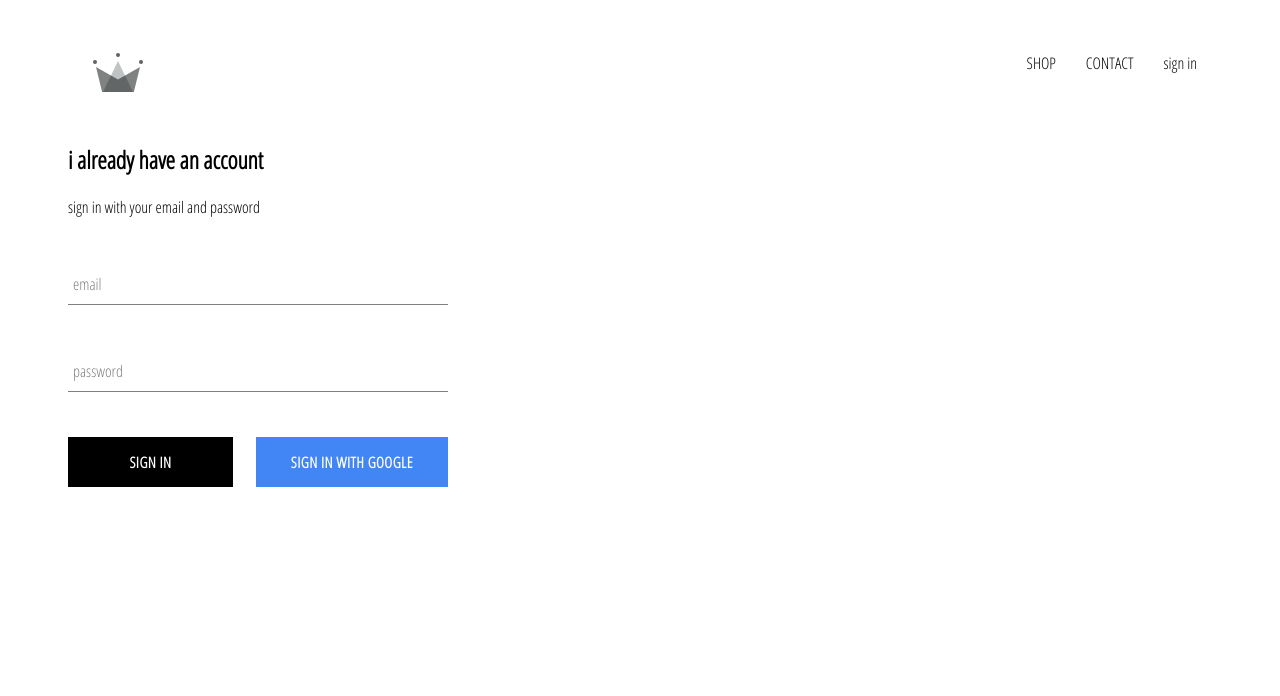
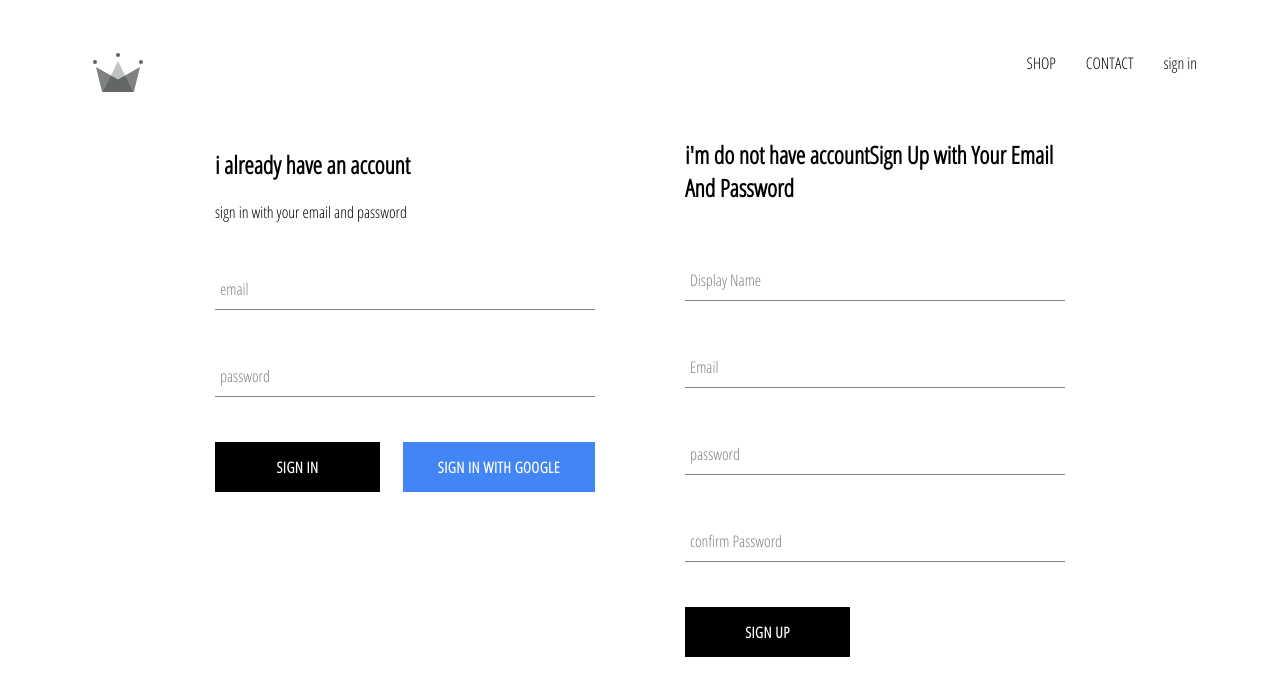
Before and after one commit to kareemegy/ReactMarathon-crwn-ecommerce, a React (Create React App) app: page /signIn in a window 1280 px wide. Shown: the top 696 px of the page. Built offline with nearby package versions, Linux system fonts and the light colour scheme; no server answers.

Commit message:
impelemnt email and password sign up functionailty

```diff
--- a/src/components/sign-in/SignIn.jsx
+++ b/src/components/sign-in/SignIn.jsx
@@ -22,6 +22,7 @@ class SignIn extends Component {
     this.setState({ [name]: value });
   };
   render() {
+    const { email, password } = this.state;
     return (
       <div className="sign-in">
         <h2> i already have an account</h2>
@@ -30,7 +31,7 @@ class SignIn extends Component {
           <FormInput
             name="email"
             type="email"
-            value={this.state.email}
+            value={email}
             handleChange={this.handleChange}
             required
             label="email"
@@ -38,7 +39,7 @@ class SignIn extends Component {
           <FormInput
             name="password"
             type="password"
-            value={this.state.password}
+            value={password}
             handleChange={this.handleChange}
             required
             label="password"
--- /dev/null
+++ b/src/components/sign-up/SignUp.jsx
@@ -0,0 +1,96 @@
+import React, { Component } from "react";
+import { createUserProfilerDocument } from "../../firebase/firebase.utils";
+import { createUserWithEmailAndPassword } from "@firebase/auth";
+import CustomButton from "../custom-button/CustomButton";
+import FormInput from "../form-input/FormInput";
+import { auth } from "../../firebase/firebase.utils";
+import "./SignUp.scss";
+
+class SignUp extends Component {
+  constructor(props) {
+    super(props);
+    this.state = {
+      displayName: "",
+      email: "",
+      password: "",
+      confirmPassword: "",
+    };
+  }
+  handleSubmit = async (e) => {
+    e.preventDefault();
+    const { displayName, email, password, confirmPassword } = this.state;
+    if (password !== confirmPassword) {
+      alert("password don'n match  ");
+      return;
+    }
+    try {
+      const { user } = await createUserWithEmailAndPassword(
+        auth,
+        email,
+        password
+      );
+      await createUserProfilerDocument(user, { displayName });
+      this.setState({
+        displayName: "",
+        email: "",
+        password: "",
+        confirmPassword: "",
+      });
+    } catch (error) {
+      console.error("here", error);
+    }
+  };
+  handleChange = (e) => {
+    const { name, value } = e.target;
+    this.setState({ [name]: value });
+  };
+  render() {
+    const { displayName, email, password, confirmPassword } = this.state;
+
+    return (
+      <div className="sign-up">
+        <h2 className="title">
+          i'm do not have account
+          <span>Sign Up with Your Email And Password</span>
+        </h2>
+        <form className="sign-up-form" onSubmit={this.handleSubmit}>
+          <FormInput
+            type="text"
+            name="displayName"
+            value={displayName}
+            onChange={this.handleChange}
+            label="Display Name"
+            required
+          />
+          <FormInput
+            type="email"
+            name="email"
+            value={email}
+            onChange={this.handleChange}
+            label="Email"
+            required
+          />
+          <FormInput
+            name="password"
+            type="password"
+            value={password}
+            onChange={this.handleChange}
+            label="password"
+            required
+          />
+          <FormInput
+            name="confirmPassword"
+            type="password"
+            value={confirmPassword}
+            onChange={this.handleChange}
+            label="confirm Password"
+            required
+          />
+          <CustomButton type="submit">Sign Up</CustomButton>
+        </form>
+      </div>
+    );
+  }
+}
+
+export default SignUp;
--- /dev/null
+++ b/src/components/sign-up/SignUp.scss
@@ -0,0 +1,9 @@
+.sign-up {
+  display: flex;
+  flex-direction: column;
+  width: 380px;
+
+  .title {
+    margin: 10px 0;
+  }
+}
--- a/src/pages/registration-page/RegistrationPage.jsx
+++ b/src/pages/registration-page/RegistrationPage.jsx
@@ -1,10 +1,12 @@
 import React from "react";
 import SignIn from "../../components/sign-in/SignIn";
-
+import SignUp from "../../components/sign-up/SignUp";
+import "./RegistrationPage.scss";
 const RegistrationPage = () => {
   return (
-    <div>
+    <div className="registration">
       <SignIn />
+      <SignUp />
     </div>
   );
 };
--- a/src/pages/registration-page/RegistrationPage.scss
+++ b/src/pages/registration-page/RegistrationPage.scss
@@ -0,0 +1,6 @@
+.registration {
+  width: 850px;
+  display: flex;
+  justify-content: space-between;
+  margin: 30px auto;
+}
```
